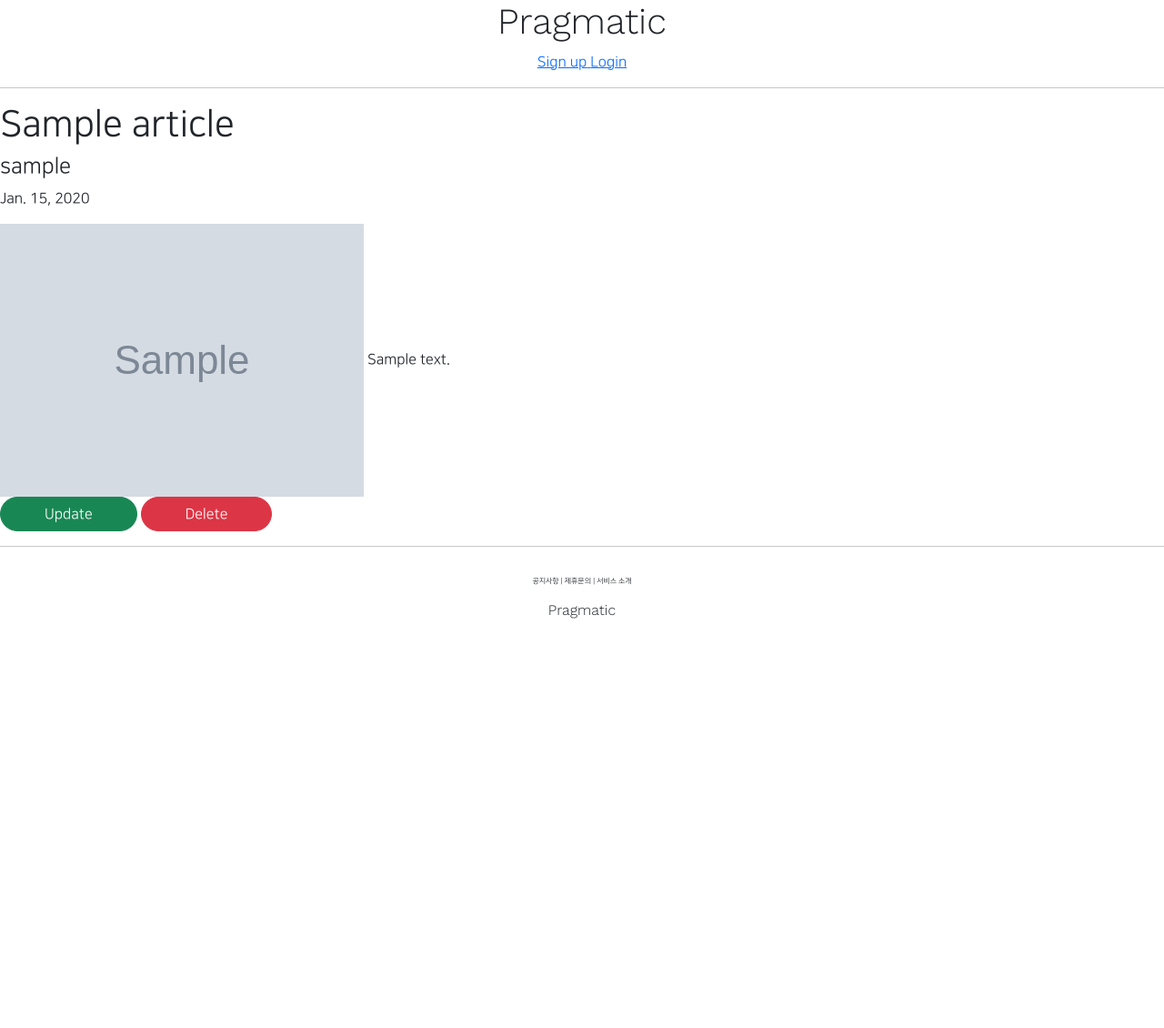
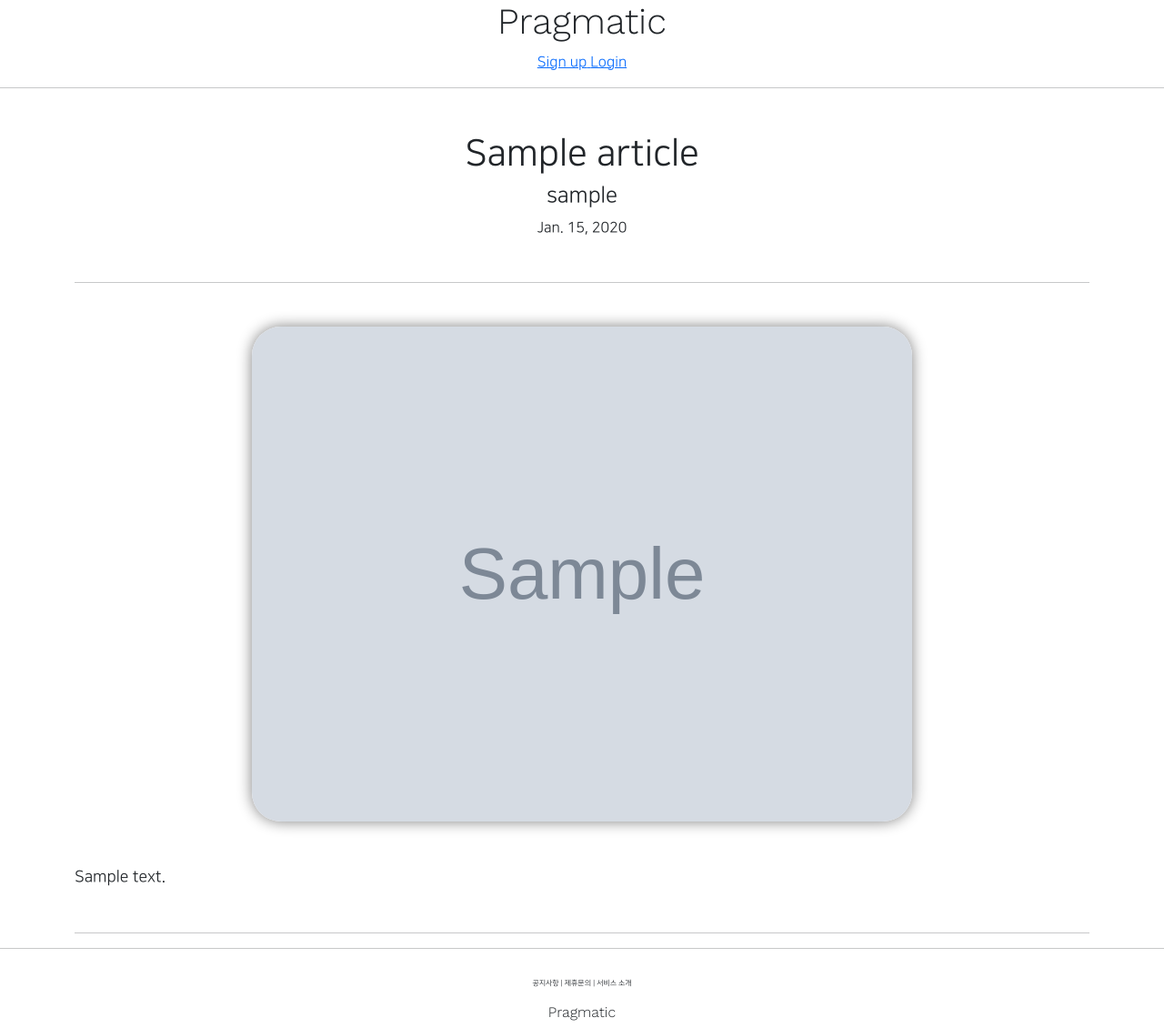
Before and after one commit to gandi0330/DjangoProject, a Django app: page /articles/detail/1 in a window 1280 px wide. Shown: the whole page at 91% size. Before the commit the page ends 680 px from the top, so only its background shows below. Run offline with Django 3.2, Linux system fonts and the light colour scheme; tables that the repository leaves empty hold one stand-in row (values such as "Sample post"); grey boxes marked "Sample" are stand-in pictures; some libraries are stand-ins or nearby versions.

Commit message:
django 20210806 articleapp detailview update

```diff
--- a/articleapp/templates/articleapp/detail.html
+++ b/articleapp/templates/articleapp/detail.html
@@ -2,17 +2,27 @@
 
 {% block content %}
 
-  <div>
-    <div>
+  <div class="container text-center">
+
+    <div class="my-5">
         <!--  게시글제목, 글쓴이, 작성일자    -->
-      <h1> {{ target_article.title }} </h1>
+      <h1 class="font-family: 'NanumSquareB'"> {{ target_article.title }} </h1>
       <h4> {{ target_article.writer.profile.nickname }} </h4>
       <p> {{ target_article.created_at }} </p>
     </div>
-    <div>
+
+    <hr>
+
+    <div class="my-5">
         <!--   게시글 대표이미지, 글 내용     -->
-      <img src="{{ target_article.image.url }}" alt="">
-      {{ target_article.content }}
+      <img src="{{ target_article.image.url }}"
+           class="article_image"
+           alt="">
+      <div class="my-5 article_content">
+          {{ target_article.content }}
+      </div>
+
+      {% if target_article.writer == user %}
       <div>
         <a  href="{%  url 'articleapp:update' pk=target_article.pk %}"
         class="btn btn-success rounded-pill px-5">
@@ -22,8 +32,15 @@
            class="btn btn-danger rounded-pill px-5">
           Delete
         </a>
+      </div>
+      {% endif %}
+    </div>
 
-      </div>
+
+    <hr>
+
+    <div>
+      <!--댓글 내용, 댓글 작성란-->
     </div>
   </div>
 
--- a/static/base.css
+++ b/static/base.css
@@ -27,3 +27,14 @@
 .round_button:hover{
     color: dimgrey;
 }
+
+.article_content{
+    font-size: 1.1rem;
+    text-align:left;
+}
+
+.article_image{
+    border-radius: 2rem;
+    width: 65%;
+    box-shadow: 0 0 1rem grey;
+}
```
Also changed, not shown: media/article/man-bald-head-with-two-gears-inside_ZrAS0ZQ.png (added).
